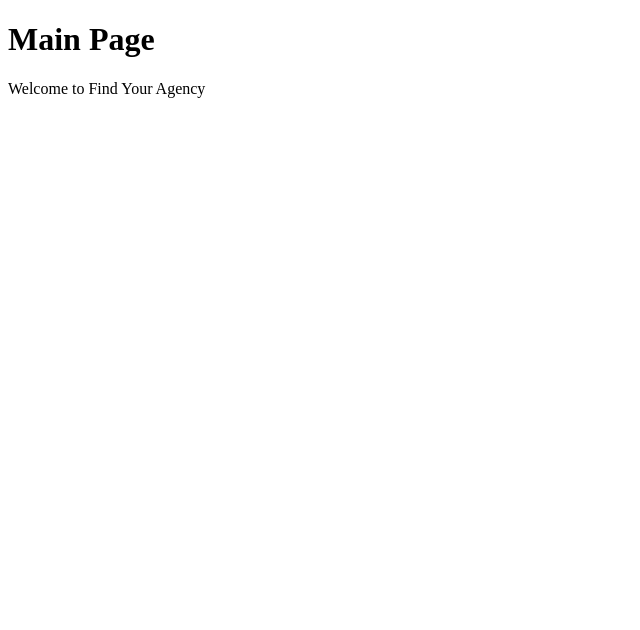
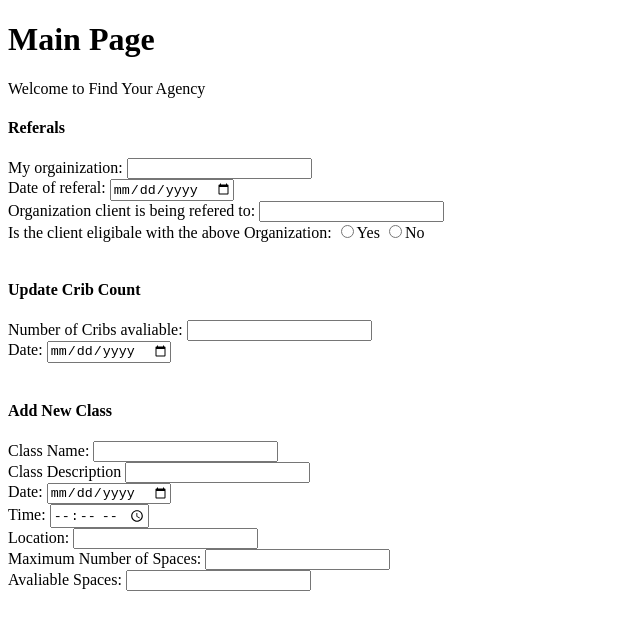
Before and after one commit to karnthis/cwac2019, a plain HTML site: page front/siteMain/index.html in a window 1280 px wide. Shown: the whole page, without its empty margins (0-640 px from the left). Drawn offline with Linux system fonts and the light colour scheme.

Commit message:
added basic html forms for the application

```diff
--- a/front/siteMain/index.html
+++ b/front/siteMain/index.html
@@ -6,8 +6,51 @@
 	<meta http-equiv="X-UA-Compatible" content="ie=edge">
 	<title>CWAC 2019: Main</title>
 </head>
+<script>
+	function myalert(){
+	let x = document.forms["requirements"]["fname"].value;
+  if (x == "") {
+    alert("Name must be filled out");
+    return false;
+	}
+	}
+</script>
 <body>
 	<h1>Main Page</h1>
 	<p>Welcome to Find Your Agency</p>
+	<form>
+	<div>
+		<h4>Referals</h4>
+		My orgainization: <input type="text" name="refer-sender"></br>
+		Date of referal: <input type="date" name="refer-date"></br>
+		<!-- make this a dropdown -->
+		Organization client is being refered to: <input type="text" name="refer-sendee"></br>
+		Is the client eligibale with the above Organization:
+		<input type="radio" name="refer-client-eligibility" value:"Y">Yes
+		<input type="radio" name="refer-client-eligibility" value:"N">No</br>
+	</div>
+	</form>
+</br>
+	<form>
+		<div>
+			<h4>Update Crib Count</h4>
+			Number of Cribs avaliable: <input type="number" name="number-of-cribs-avalibale"></br>
+			Date: <input type="date" name="cribs-date"></br>
+		</div>
+	</form>
+</br>
+		<!-- Add a form to make a new instance of an existing class or add a drop down to below -->
+	<form>
+		<div>
+			<h4>Add New Class</h4>
+			Class Name: <input type="text" name="class-name"></br>
+			Class Description <input type="text" name="class-description"></br>
+			Date: <input type="date" name="class-date"></br>
+			Time: <input type="time" name="class-time"></br>
+			Location: <input type="text" name="class-location"></br>
+			Maximum Number of Spaces: <input type="number" name="class-max-count"></br>
+			Avaliable Spaces: <input type="number" name="class-current-count"></br>
+		</div>
+	</form>
 </body>
 </html>
```
Also changed, not shown: front/admin/index.html (+23 -0 lines).
